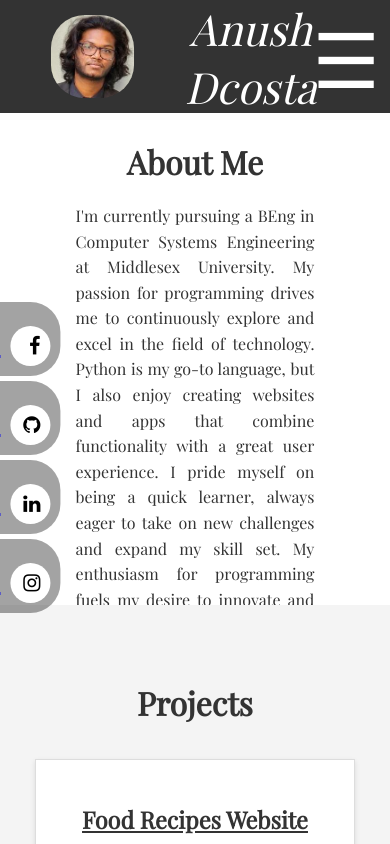
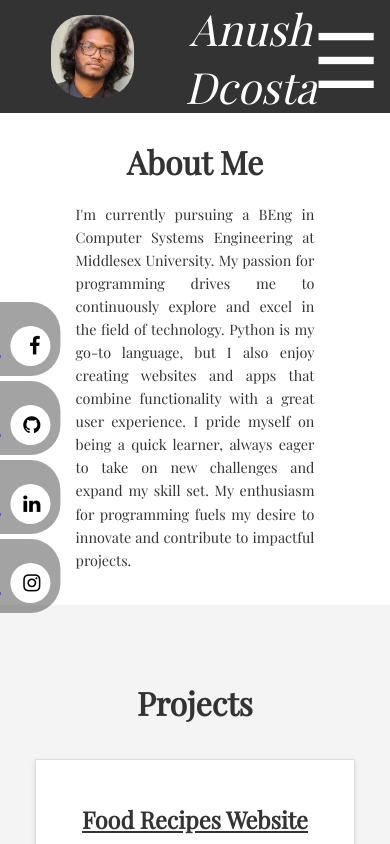
Before and after one commit to Anushdcosta/resume_website, a React (Create React App) app: page / in a window 390 px wide. Shown: the top 844 px of the page. Built offline with nearby package versions, Linux system fonts and the light colour scheme; a web font is replaced by a local one.

Commit message:
phone size final

```diff
--- a/src/App.js
+++ b/src/App.js
@@ -7,6 +7,7 @@ import Projects from './components/Projects';
 import Skills from './components/Skills';
 import Contact from './components/Contact';
 import Social from './components/Socials';
+import Request from './components/Request';
 
 function App() {
     // function Disableall() { useEffect(() => {
@@ -35,6 +36,7 @@ function App() {
     //   }, []);}
     // Disableall()
     return (
+        <>
         <div className="App">
             <Social />
             <Header />
@@ -43,6 +45,10 @@ function App() {
             <Skills />
             <Contact />
         </div>
+        <div className='Toosmall'>
+            <Request />
+        </div>
+        </>
     );
 }
 
--- /dev/null
+++ b/src/components/Request.js
@@ -0,0 +1,9 @@
+import React from 'react'
+
+function Request() {
+  return (
+    <div>Please use a bigger device like a laptop or tablet</div>
+  )
+}
+
+export default Request
--- a/src/phoneApp.css
+++ b/src/phoneApp.css
@@ -394,7 +394,7 @@
         font-size: 1cm;
     }
 }
-@media (max-width: 544px){
+@media screen and (max-width: 544px){
     html {
         scroll-behavior: smooth;
         overflow-x: hidden;
@@ -790,3 +790,18 @@
         font-size: 1cm;
     }
   }
+@media (max-width: 417px) {
+    .about p {
+        max-width: 100%;
+        margin: 0 2cm;
+        font-size: 0.9rem;
+        line-height: 1.6;
+        text-align: justify;
+    }
+}
+
+@media (max-width: 296px) {
+    .App {
+        display: none;
+    }
+}
```
